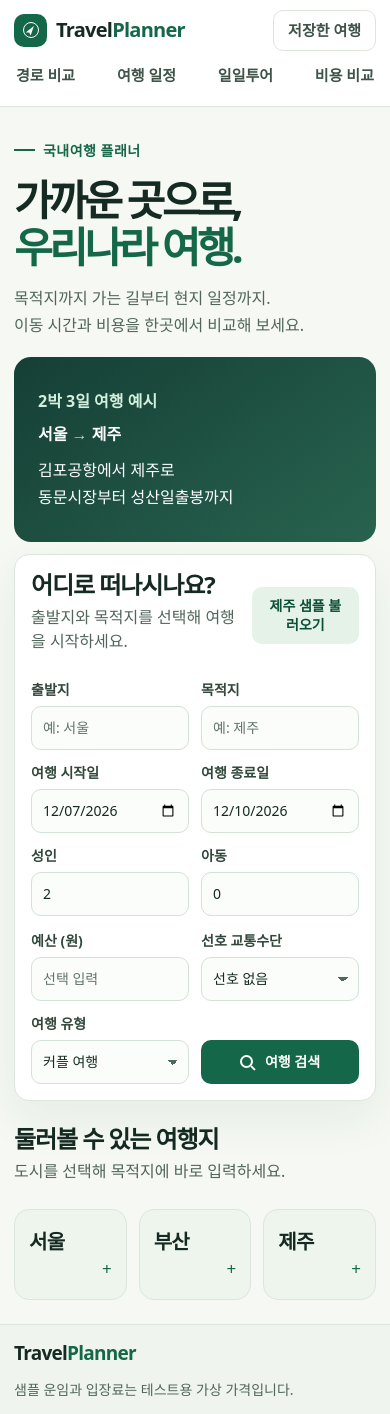
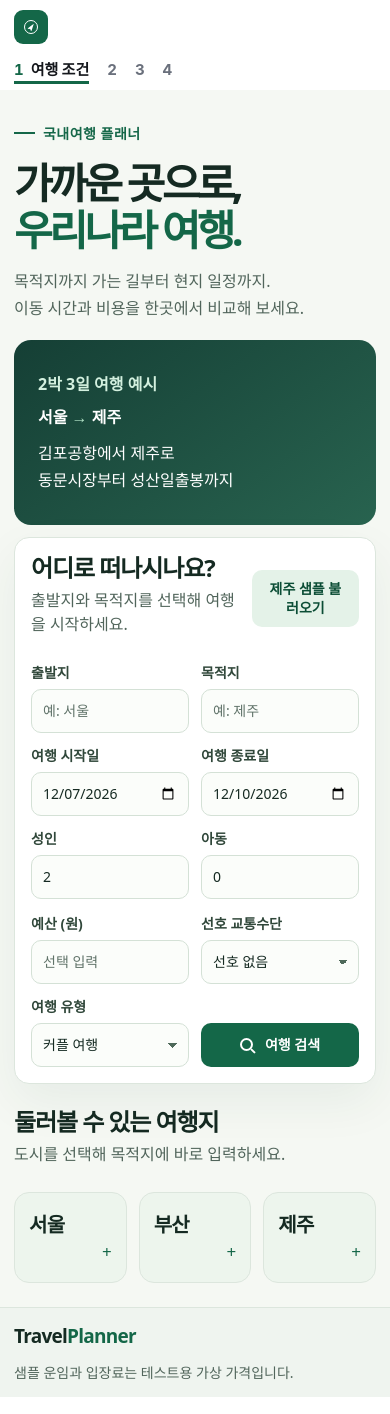
Before and after one commit to FireWings222/travelplanner, a Spring Boot app: page / in a window 390 px wide. Run offline with Spring Boot 4, Linux system fonts and the light colour scheme; some libraries are stand-ins or nearby versions.

Commit message:
[UPDATE] 공통 머리글을 여행 조건 묶음과 단계 탭으로 변경
- 메뉴 4개를 단계 탭(여행 조건, 이동 경로, 현지 일정, 일일투어 비교)으로 바꾸고 마친 단계는 체크 표시
- 머리글에 출발, 도착, 일정, 인원과 수정 링크를 보여 주는 여행 조건 묶음 추가
- 저장한 여행은 단계 탭 뒤 글자 링크로 두고 모바일에서는 숨김
- 머리글에 redesign 클래스를 붙여 옮기지 않은 화면에서도 새 디자인으로 표시
- 경로 비교, 여행 일정 목록의 여행 조건 줄은 머리글과 겹쳐서 제거
- 다크 테마는 하지 않기로 하고 DESIGN.md의 다크 색 값과 결정 0010을 정리

```diff
--- a/src/main/resources/static/css/site.css
+++ b/src/main/resources/static/css/site.css
@@ -273,7 +273,6 @@ input[type="checkbox"] { accent-color:var(--green); width:17px; height:17px; }
 .redesign .listhead { padding: 20px 4px 6px; }
 .redesign .listhead h1 { font-size: 21px; font-weight: 800; margin: 0 0 2px; line-height: 1.3; letter-spacing: 0; }
 .redesign .listhead p { margin: 0 0 14px; color: var(--ink-2); font-size: 14.5px; }
-.redesign .tripline { margin: 0 0 4px; font-size: 13.5px; font-weight: 700; color: var(--ink-2); }
 .redesign .sort { display: inline-flex; background: var(--field-2); border-radius: 9px; padding: 3px; gap: 2px; }
 .redesign .sort button { border: 0; background: transparent; border-radius: 7px; padding: 6px 14px; font-size: 14.5px; font-weight: 600; color: var(--ink-2); cursor: pointer; }
 .redesign .sort button[aria-pressed="true"] { background: var(--paper); color: var(--ink); font-weight: 700; box-shadow: var(--lift-shadow); }
@@ -464,3 +463,48 @@ input[type="checkbox"] { accent-color:var(--green); width:17px; height:17px; }
     .redesign .addform { grid-template-columns: 1fr; }
     .redesign .saved { margin-bottom: 8px; }
 }
+
+/* 공통 머리글: 로고, 여행 조건 묶음, 단계 탭, 저장한 여행 링크. 모든 화면에서 쓰므로 머리글 자체에 redesign 클래스를 붙임 */
+.site-header.redesign { position: relative; z-index: 4; display: flex; align-items: stretch; gap: 20px; padding: 0 20px; min-height: 62px;
+    background: var(--paper); border: 0; flex: none; }
+.site-header.redesign .logo { display: inline-flex; align-items: center; gap: 8px; font-weight: 800; font-size: 19px; letter-spacing: -0.02em;
+    white-space: nowrap; color: var(--ink); text-decoration: none; }
+.site-header.redesign .logo em { font-style: normal; color: var(--brand); }
+.site-header.redesign .logo .mark { width: 28px; height: 28px; border-radius: 8px; background: var(--brand); display: grid; place-items: center; }
+.site-header.redesign .logo .mark i { width: 14px; height: 14px; border: 1.5px solid var(--brand-on); border-radius: 50%; display: grid; place-items: center; }
+.site-header.redesign .logo .mark i::before { content: ""; width: 5px; height: 8px; background: var(--brand-on);
+    clip-path: polygon(50% 0, 100% 100%, 50% 79%, 0 100%); transform: rotate(35deg); }
+.site-header.redesign .tripbox { display: flex; align-items: stretch; align-self: center; flex: none; min-width: 0; background: var(--field);
+    border-radius: 10px; overflow: hidden; }
+.site-header.redesign .tripbox[hidden] { display: none; }
+.site-header.redesign .tf { display: flex; flex-direction: column; justify-content: center; padding: 5px 14px; min-width: 0; white-space: nowrap; }
+.site-header.redesign .tf + .tf { box-shadow: inset 1px 0 0 var(--rule); }
+.site-header.redesign .tf small { font-size: 11.5px; font-weight: 700; color: var(--ink-3); line-height: 1.3; }
+.site-header.redesign .tf b { font-size: 15px; font-weight: 700; line-height: 1.3; }
+.site-header.redesign .tedit { display: flex; align-items: center; padding: 0 14px; font-size: 14px; font-weight: 700; color: var(--brand);
+    text-decoration: none; box-shadow: inset 1px 0 0 var(--rule); }
+.site-header.redesign .steps { display: flex; gap: 22px; margin-left: auto; flex: none; }
+.site-header.redesign .step { display: inline-flex; align-items: center; gap: 7px; padding: 0; font-size: 15px; font-weight: 600; color: var(--ink-3);
+    white-space: nowrap; text-decoration: none; border-top: 3px solid transparent; border-bottom: 3px solid transparent; box-shadow: none; }
+.site-header.redesign .step:hover { color: var(--ink); box-shadow: none; }
+.site-header.redesign .step i { font-style: normal; font-weight: 700; font-variant-numeric: tabular-nums; }
+.site-header.redesign .step.done { color: var(--ink-2); }
+.site-header.redesign .step.done i, .site-header.redesign .step[aria-current] i { color: var(--brand); }
+.site-header.redesign .step[aria-current] { color: var(--ink); font-weight: 800; border-bottom-color: var(--brand); }
+.site-header.redesign .saved-link { align-self: center; padding: 0; border: 0; border-radius: 0; font-size: 14px; font-weight: 700;
+    color: var(--ink-2); text-decoration: none; white-space: nowrap; }
+.site-header.redesign .saved-link:hover { background: transparent; color: var(--ink); }
+@media (max-width: 860px) {
+    .site-header.redesign { flex-wrap: wrap; gap: 0 10px; padding: 10px 14px 0; min-height: 0; }
+    .site-header.redesign .logo > span:last-child { position: absolute; width: 1px; height: 1px; overflow: hidden; clip-path: inset(50%); }
+    .site-header.redesign .logo .mark { width: 34px; height: 34px; border-radius: 9px; }
+    .site-header.redesign .tripbox { flex: 1 1 0; }
+    .site-header.redesign .tf { padding: 4px 9px; }
+    .site-header.redesign .tf.extra { display: none; }
+    .site-header.redesign .tf b { font-size: 14px; }
+    .site-header.redesign .tedit { margin-left: auto; padding: 0 10px; }
+    .site-header.redesign .steps { margin-left: 0; width: 100%; gap: 18px; height: 40px; margin-top: 6px; }
+    .site-header.redesign .step span { display: none; }
+    .site-header.redesign .step[aria-current] span { display: inline; }
+    .site-header.redesign .saved-link { display: none; }
+}
--- a/src/main/resources/static/js/app.js
+++ b/src/main/resources/static/js/app.js
@@ -1,4 +1,4 @@
-import {$, $$, api, read, write, e, modeOptions, dateAfter, status, showError} from './common.js';
+import {$, $$, api, read, write, e, modeOptions, dateAfter, status, showError, renderHeader} from './common.js';
 
 const loaders = {
     routes: () => import('./routes.js'),
@@ -73,6 +73,7 @@ try {
     if (trip && ![trip.origin, trip.destination].every(id => cities.some(city => city.id === id))) {
         ['trip', 'legs', 'plan', 'planId', 'comparison'].forEach(key => write(key, null));
     }
+    renderHeader(cities);
     const current = document.body.dataset.page;
     if (current === 'home') await home(cities);
     else if (loaders[current]) await (await loaders[current]()).init(cities);
--- a/src/main/resources/static/js/common.js
+++ b/src/main/resources/static/js/common.js
@@ -390,3 +390,28 @@ export function connectEstimate(node) {
         toggle.textContent = open ? '접기' : '내역';
     });
 }
+
+// 공통 머리글의 여행 조건 묶음과 단계 탭 완료 표시를 세션 상태로 채웁니다(DESIGN.md 단계 탭, 여행 조건 묶음).
+// 여행 조건이 있으면 출발, 도착, 일정, 인원과 "수정" 링크를 보여 줍니다. 홈에서는 검색 폼이 조건을 보여 주므로 묶음을 숨깁니다.
+// 완료 표시: 1단계는 여행 조건, 2단계는 계산한 경로 선택(legs), 3단계는 만든 일정(plan)이 세션에 있을 때 ✓로 바꿉니다.
+// 경로 비교, 여행 일정 화면처럼 세션 상태를 바꾸는 화면은 바꾼 뒤 이 함수를 다시 부릅니다.
+export function renderHeader(cities) {
+    const box = $('#tripbox');
+    if (!box) return;
+    const trip = read('trip');
+    const city = id => cities.find(item => item.id === id)?.name ?? id;
+    const day = value => Number(value.slice(5, 7)) + '.' + Number(value.slice(8, 10));
+    const field = (label, value, extra = '') => '<span class="tf' + extra + '"><small>' + label + '</small><b>' + value + '</b></span>';
+    box.hidden = !trip || document.body.dataset.page === 'home';
+    box.innerHTML = trip ? field('출발', e(city(trip.origin))) + field('도착', e(city(trip.destination)))
+        + field('일정', '<span class="num">' + e(day(trip.start)) + ' ~ ' + e(day(trip.end)) + '</span>')
+        + field('인원', '성인 ' + trip.party.adults + (trip.party.children ? ', 아동 ' + trip.party.children : ''), ' extra')
+        + '<a class="tedit" href="/">수정</a>' : '';
+    const done = {trip: Boolean(trip), legs: Boolean(read('legs')), plan: Boolean(read('plan')), tour: false};
+    $$('.steps [data-step]').forEach((step, index) => {
+        const finished = done[step.dataset.step] && !step.hasAttribute('aria-current');
+        step.classList.toggle('done', finished);
+        $('i', step).textContent = finished ? '✓' : String(index + 1);
+        $('i', step).setAttribute('aria-label', finished ? (index + 1) + '단계 완료' : (index + 1) + '단계');
+    });
+}
--- a/src/main/resources/static/js/plan.js
+++ b/src/main/resources/static/js/plan.js
@@ -1,5 +1,5 @@
 import {$, $$, api, read, write, e, busy, status, showError, modes, won, minutes, number, fareFields, readFare,
-    kakaoDirectionsUrl, modeIcon, estimateCard, connectEstimate, animateValues} from './common.js';
+    kakaoDirectionsUrl, modeIcon, estimateCard, connectEstimate, animateValues, renderHeader} from './common.js';
 import {createMap, drawDays, dayPin, dayColor} from './route-map.js';
 
 const START = 9 * 60;
@@ -142,6 +142,7 @@ export async function init(cities) {
         save.hidden = false;
         save.textContent = id ? '저장한 일정 갱신' : '일정 저장';
         status('');
+        renderHeader(cities);
         render();
     }
 
@@ -269,8 +270,6 @@ export async function init(cities) {
 
     // 화면 전체를 그립니다: 제목, 날짜 버튼, 타임라인, 안내, 견적, 지도
     function render() {
-        $('#trip-line').textContent = city(plan.trip.origin) + '에서 ' + city(plan.trip.destination) + ', ' + plan.trip.start + ' ~ ' + plan.trip.end
-            + ', 성인 ' + plan.trip.party.adults + '명' + (plan.trip.party.children ? ', 아동 ' + plan.trip.party.children + '명' : '');
         $('#plan-title').textContent = city(plan.trip.destination) + ' 현지 일정';
         const sample = quote.days.some(day => day.admissions.some(item => item.source === 'SAMPLE'));
         $('#plan-note').textContent = '입장료와 이동 요금은 일행 전체 금액입니다.' + (sample ? ' 샘플 운임과 입장료는 테스트용 가상 가격입니다.' : '');
--- a/src/main/resources/static/js/routes.js
+++ b/src/main/resources/static/js/routes.js
@@ -1,5 +1,5 @@
 import {$, $$, api, read, write, e, modes, won, minutes, number, status, showError, fareFields, readFare,
-    kakaoDirectionsUrl, modeIcon, estimateCard, connectEstimate, animateValues} from './common.js';
+    kakaoDirectionsUrl, modeIcon, estimateCard, connectEstimate, animateValues, renderHeader} from './common.js';
 import {createMap, drawJourney} from './route-map.js';
 
 // 서버 추천 이름을 경로 카드 꼬리표에 쓰는 짧은 이름으로 바꿉니다. 목록에 없는 추천은 서버 이름을 그대로 씁니다.
@@ -35,8 +35,6 @@ export async function init(cities) {
     }
     // 도시 ID를 화면에 보여 줄 이름으로 바꿉니다.
     const city = id => cities.find(item => item.id === id)?.name ?? id;
-    $('#trip-line').textContent = city(trip.origin) + '에서 ' + city(trip.destination) + ', ' + trip.start + ' ~ ' + trip.end
-        + ', 성인 ' + trip.party.adults + '명' + (trip.party.children ? ', 아동 ' + trip.party.children + '명' : '');
 
     let legs = read('legs') ?? {};
     let sort = 'rec';
@@ -222,6 +220,7 @@ export async function init(cities) {
         $('#route-note').textContent = (sample ? '샘플 운임과 입장료는 테스트용 가상 가격입니다. ' : '')
             + '왕복 금액은 편도 요금의 두 배로 추정합니다.';
         renderEstimate();
+        renderHeader(cities);
         renderMap().catch(error => mapFail(error.message));
     }
 
--- a/src/main/resources/templates/itinerary.html
+++ b/src/main/resources/templates/itinerary.html
@@ -8,7 +8,6 @@
     <section class="listpane" aria-label="여행 일정">
       <div class="sheethandle" aria-hidden="true"></div>
       <div class="listhead">
-        <p id="trip-line" class="tripline"></p>
         <h1 id="plan-title">현지 일정</h1>
         <p>장소 왼쪽 손잡이를 끌어서 순서를 바꾸세요. 도착 시각은 09:00 출발로 가정한 값입니다.</p>
       </div>
--- a/src/main/resources/templates/layout.html
+++ b/src/main/resources/templates/layout.html
@@ -3,7 +3,7 @@
 <head th:fragment="head(title)">
     <meta charset="utf-8">
     <meta name="viewport" content="width=device-width, initial-scale=1">
-    <meta name="theme-color" content="#f4f8f5">
+    <meta name="theme-color" content="#ffffff">
     <meta th:if="${!#strings.isEmpty(kakaoMapJavaScriptKey)}" name="kakao-map-key" th:content="${kakaoMapJavaScriptKey}">
     <title th:text="${title + ' | TravelPlanner'}">TravelPlanner</title>
     <link rel="stylesheet" href="/webjars/bootstrap/5.3.8/css/bootstrap.min.css">
@@ -11,18 +11,17 @@
     <script type="module" src="/js/app.js"></script>
 </head>
 <body>
-<header th:fragment="header(active)" class="site-header">
+<header th:fragment="header(active)" class="site-header redesign">
     <a class="skip-link" href="#main">본문으로 이동</a>
-    <div class="container header-inner">
-        <a class="brand" href="/"><span class="brand-mark" aria-hidden="true"><i></i></span>Travel<span>Planner</span></a>
-        <nav aria-label="주 메뉴">
-            <a href="/search" th:attr="aria-current=${active == 'routes'} ? 'page'">경로 비교</a>
-            <a href="/itinerary" th:attr="aria-current=${active == 'plan'} ? 'page'">여행 일정</a>
-            <a href="/tours" th:attr="aria-current=${active == 'tours'} ? 'page'">일일투어</a>
-            <a href="/compare" th:attr="aria-current=${active == 'compare'} ? 'page'">비용 비교</a>
-        </nav>
-        <a class="saved-link" href="/itinerary#saved">저장한 여행</a>
-    </div>
+    <a class="logo" href="/" aria-label="TravelPlanner 처음으로"><span class="mark" aria-hidden="true"><i></i></span><span>Travel<em>Planner</em></span></a>
+    <div id="tripbox" class="tripbox" hidden></div>
+    <nav class="steps" aria-label="진행 단계">
+        <a class="step" href="/" data-step="trip" th:attr="aria-current=${active == 'home'} ? 'step'"><i>1</i><span>여행 조건</span></a>
+        <a class="step" href="/search" data-step="legs" th:attr="aria-current=${active == 'routes'} ? 'step'"><i>2</i><span>이동 경로</span></a>
+        <a class="step" href="/itinerary" data-step="plan" th:attr="aria-current=${active == 'plan'} ? 'step'"><i>3</i><span>현지 일정</span></a>
+        <a class="step" href="/tours" data-step="tour" th:attr="aria-current=${active == 'tours' or active == 'compare'} ? 'step'"><i>4</i><span>일일투어 비교</span></a>
+    </nav>
+    <a class="saved-link" href="/itinerary#saved">저장한 여행</a>
 </header>
 <footer th:fragment="footer" class="site-footer"><div class="container footer-inner"><a class="brand" href="/">Travel<span>Planner</span></a><span>샘플 운임과 입장료는 테스트용 가상 가격입니다.</span></div></footer>
 </body>
--- a/src/main/resources/templates/search.html
+++ b/src/main/resources/templates/search.html
@@ -8,7 +8,6 @@
     <section class="listpane" aria-label="이동 경로 목록">
       <div class="sheethandle" aria-hidden="true"></div>
       <div class="listhead">
-        <p id="trip-line" class="tripline"></p>
         <h1 id="route-title">이동 경로</h1>
         <p>카드를 누르면 지도와 견적이 바로 바뀝니다. 금액은 일행 편도 기준입니다.</p>
         <div id="route-sort" class="sort" role="group" aria-label="정렬" hidden>
```
Also changed, not shown: DESIGN.md (+4 -18 lines), doc/design/decisions/0010-css-migration.md (+3 -2 lines), doc/design/README.md.
